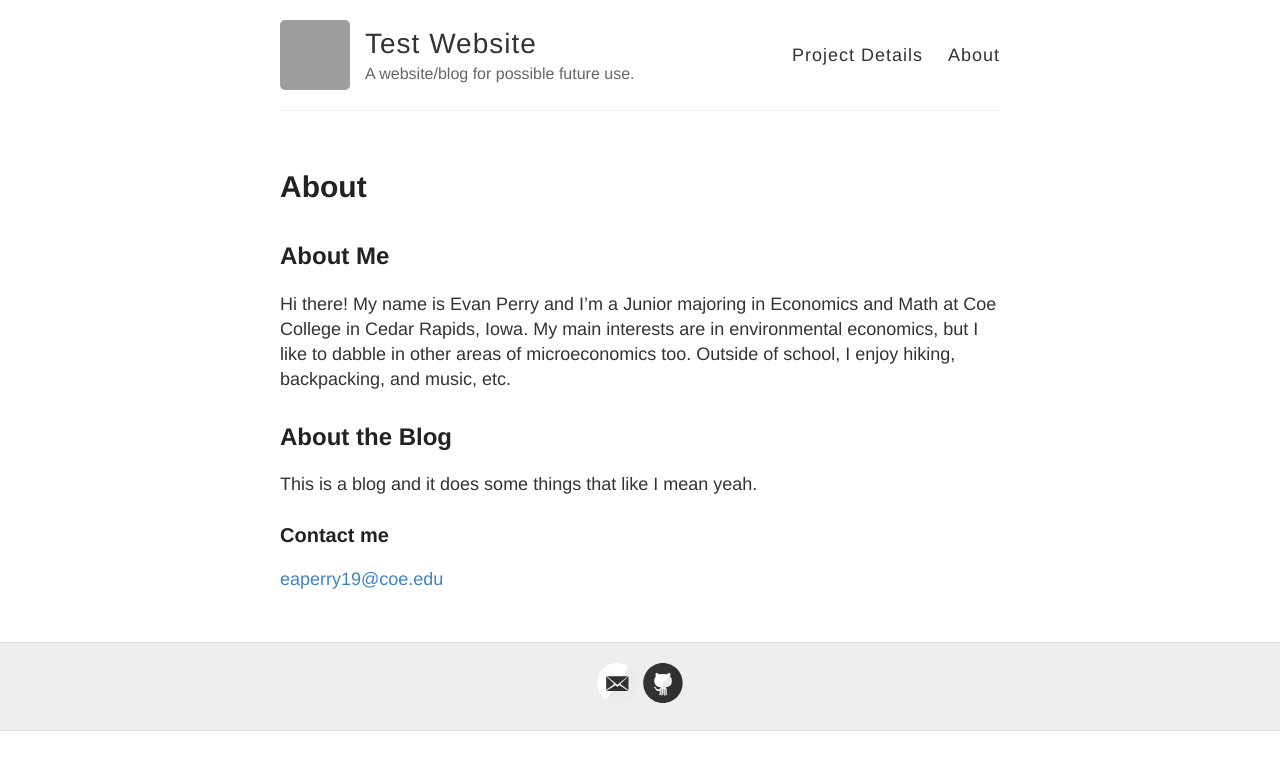
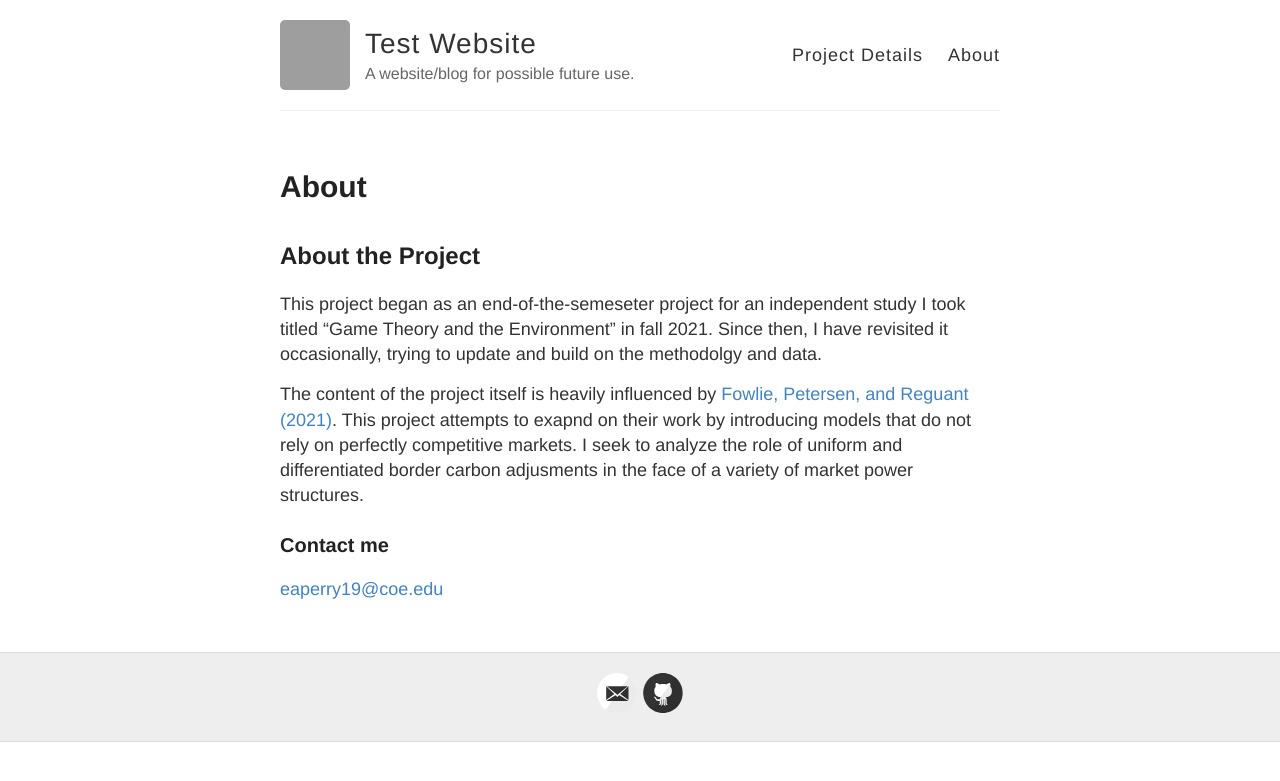
Before and after one commit to EAPerry/carbon-incomplete-imperfect, a Jekyll site: the page built from about.md, in a window 1280 px wide. Shown: the top 781 px of the page. Built offline with Jekyll 4.4.1, drawn with Linux system fonts in a browser that asks for light colours; grey boxes are pictures that could not be loaded.

Commit message:
Update about.md

```diff
--- a/about.md
+++ b/about.md
@@ -5,13 +5,12 @@ permalink: /about/
 published: true
 ---
 
-## About Me
+## About the Project
 
-Hi there! My name is Evan Perry and I'm a Junior majoring in Economics and Math at Coe College in Cedar Rapids, Iowa. My main interests are in environmental economics, but I like to dabble in other areas of microeconomics too. Outside of school, I enjoy hiking, backpacking, and music, etc.
+This project began as an end-of-the-semeseter project for an independent study I took titled "Game Theory and the Environment" in fall 2021. Since then, I have revisited it occasionally, trying to update and build on the methodolgy and data.
 
-## About the Blog
-
-This is a blog and it does some things that like I mean yeah.
+The content of the project itself is heavily influenced by [Fowlie, Petersen, and Reguant (2021)](https://www.aeaweb.org/articles?id=10.1257/pandp.20211073).
+This project attempts to exapnd on their work by introducing models that do not rely on perfectly competitive markets. I seek to analyze the role of uniform and differentiated border carbon adjusments in the face of a variety of market power structures.
 
 ### Contact me
 
```
